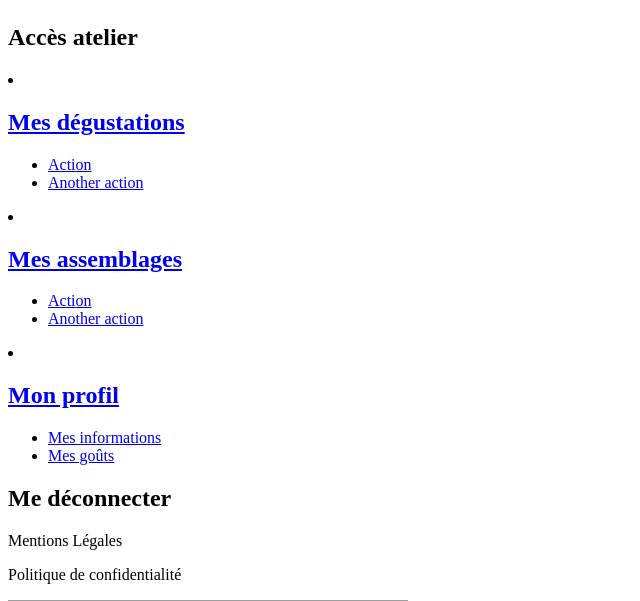
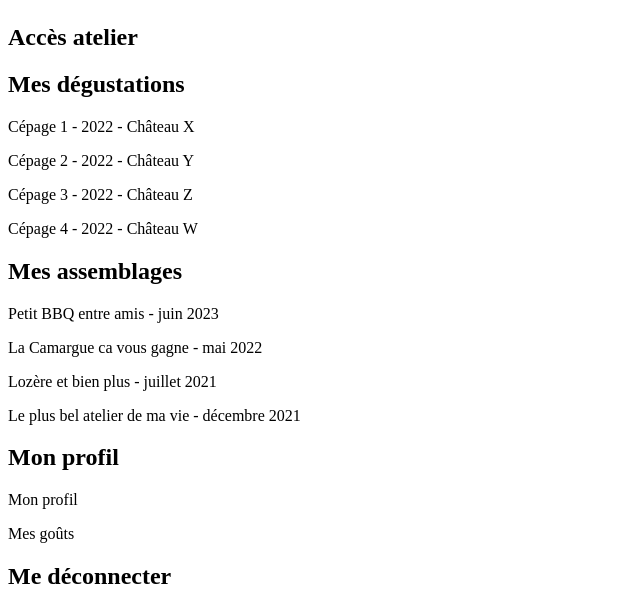
Before and after one commit to WildCodeSchool/2023-02-PHP-Bordeaux-Inovin, a Symfony app: template templates/home/index.html.twig in a window 1280 px wide. Shown: the part 630-1231 px from the top of the page, without its empty margins (0-640 px from the left). Run offline with Twig, Linux system fonts and the light colour scheme; the template is opened without the code that fills it, so the values that code supplies are empty; some libraries are stand-ins or nearby versions; grey boxes are pictures that could not be loaded.

Commit message:
nav bar second generation done

```diff
--- a/templates/includes/_navbar.html.twig
+++ b/templates/includes/_navbar.html.twig
@@ -4,55 +4,98 @@
 
 <div class="offcanvas offcanvas-start pb-0 iv-nav-width" tabindex="-1" id="offcanvasExample"
      aria-labelledby="offcanvasExampleLabel">
+
     <div class="offcanvas-header iv-nav-bg iv-nav-width">
-        <button type="button" class="btn-close" data-bs-dismiss="offcanvas" aria-label="Close"></button>
+        <button type="button" class="btn-close" data-bs-dismiss="offcanvas" aria-label="Close" onclick="closeMenu()"></button>
     </div>
+
     <div class="offcanvas-body iv-nav-bg iv-center mt-0 iv-nav-width">
+
         <img class="iv-burger m-0" src="{{ asset('build/images/logoinovin.f33bd3fc.png') }}" alt="Logo Link to menu">
+
         <h2 class="iv-color mt-5">Accès atelier</h2>
-        </ul>
 
-        <div class="dropdown mt-5">
-            <li class="nav-item dropdown iv-nav-ul">
-                <a class="nav-link dropdown-toggle" href="#" role="button" data-bs-toggle="dropdown"
-                   aria-expanded="false">
-                    <h2 class="iv-color mt-5 iv-inline">Mes dégustations</h2>
-                </a>
-                <ul class="dropdown-menu">
-                    <li><a class="dropdown-item" href="#">Action</a></li>
-                    <li><a class="dropdown-item" href="#">Another action</a></li>
-                </ul>
-            </li>
+        <h2 class="iv-color mt-5" style="cursor: pointer" onclick="onOverDegustations()">Mes dégustations</h2>
+        <div class="iv-nav-degustations">
+            <p class="iv-color">Cépage 1 - 2022 - Château X</p>
+            <p class="iv-color">Cépage 2 - 2022 - Château Y</p>
+            <p class="iv-color">Cépage 3 - 2022 - Château Z</p>
+            <p class="iv-color">Cépage 4 - 2022 - Château W</p>
         </div>
 
-        <div class="dropdown mt-5">
-            <li class="nav-item dropdown iv-nav-ul">
-                <a class="nav-link dropdown-toggle" href="#" role="button" data-bs-toggle="dropdown"
-                   aria-expanded="false">
-                    <h2 class="iv-color mt-5 iv-inline">Mes assemblages</h2>
-                </a>
-                <ul class="dropdown-menu">
-                    <li><a class="dropdown-item" href="#">Action</a></li>
-                    <li><a class="dropdown-item" href="#">Another action</a></li>
-                </ul>
-            </li>
+        <h2 class="iv-color mt-5" style="cursor: pointer" onclick="onOverAssemblages()">Mes assemblages</h2>
+        <div class="iv-nav-assemblages">
+            <p class="iv-color">Petit BBQ entre amis - juin 2023</p>
+            <p class="iv-color">La Camargue ca vous gagne - mai 2022</p>
+            <p class="iv-color">Lozère et bien plus - juillet 2021</p>
+            <p class="iv-color">Le plus bel atelier de ma vie - décembre 2021</p>
         </div>
 
-        <div class="dropdown mt-5">
-            <li class="nav-item dropdown iv-nav-ul">
-                <a class="nav-link dropdown-toggle" href="#" role="button" data-bs-toggle="dropdown"
-                   aria-expanded="false">
-                    <h2 class="iv-color mt-5 iv-inline">Mon profil</h2>
-                </a>
-                <ul class="dropdown-menu">
-                    <li><a class="dropdown-item" href="#">Mes informations</a></li>
-                    <li><a class="dropdown-item" href="#">Mes goûts</a></li>
-                </ul>
-            </li>
+        <h2 class="iv-color mt-5"  style="cursor: pointer"onclick="onOverProfil()">Mon profil</h2>
+        <div class="iv-nav-profil">
+            <p class="iv-color">Mon profil</p>
+            <p class="iv-color">Mes goûts</p>
         </div>
 
         <h2 class="mt-5 dark-grey">Me déconnecter</h2>
         <p class="m-0 dark-grey">Mentions Légales</p>
         <p class="m-0 dark-grey">Politique de confidentialité</p>
+
     </div>
+
 </div>
+
+<script>
+    let degustationsTitle = document.querySelector('.iv-nav-degustations');
+    let checkDegustations = false
+function closeMenu() {
+    checkDegustations = false
+    checkAssemblages = false
+    checkProfil= false
+    degustationsTitle.style.display = 'none';
+    assemblagesTitle.style.display = 'none';
+    profilTitle.style.display = 'none';
+}
+    function onOverDegustations() {
+
+        if (checkDegustations === false) {
+            checkDegustations = true
+            degustationsTitle.style.display = 'block';
+            console.log(checkDegustations)
+        } else {
+            checkDegustations = false
+            degustationsTitle.style.display = 'none';
+        }
+    }
+
+    let assemblagesTitle = document.querySelector('.iv-nav-assemblages');
+    let checkAssemblages = false
+
+    function onOverAssemblages() {
+
+        if (checkAssemblages === false) {
+            checkAssemblages = true
+            assemblagesTitle.style.display = 'block';
+            console.log(checkAssemblages)
+        } else {
+            checkAssemblages = false
+            assemblagesTitle.style.display = 'none';
+        }
+    }
+
+    let profilTitle = document.querySelector('.iv-nav-profil');
+    let checkProfil = false
+
+    function onOverProfil() {
+
+        if (checkProfil === false) {
+            checkProfil = true
+            profilTitle.style.display = 'block';
+            console.log(checkProfil)
+        } else {
+            checkProfil = false
+            profilTitle.style.display = 'none';
+        }
+    }
+
+</script>
```
Also changed, not shown: assets/styles/modules/navbar.scss (+20 -0 lines), templates/includes/navbar.html.twig (deleted, +0 -22 lines).
